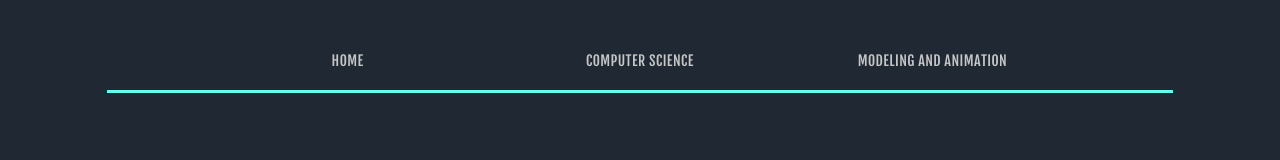
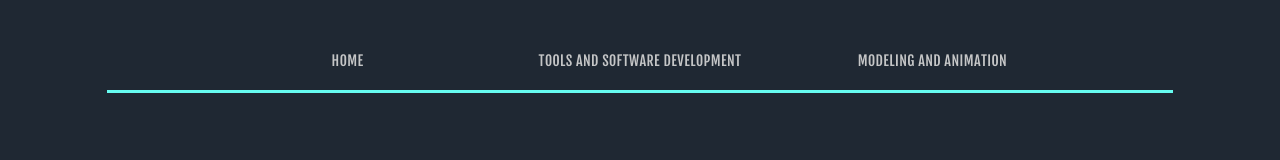
Before and after one commit to harrisjacob/pw-source, a React (Create React App) app: page /corona-bottle in a window 1280 px wide. Shown: the top 160 px of the page. Built offline with nearby package versions, Linux system fonts and the light colour scheme.

Commit message:
Renamed CS sitenav

```diff
--- a/src/components/subcomponents/Dropdown.js
+++ b/src/components/subcomponents/Dropdown.js
@@ -90,7 +90,7 @@ export default function Dropdown(props) {
           align="center"
           className={classes.NavText}
         >
-          Computer Science
+          Tools and Software Development
         </Button>
         <Popper open={open} anchorEl={anchorRef.current} role={undefined} transition>
           {({ TransitionProps, placement }) => (
```
